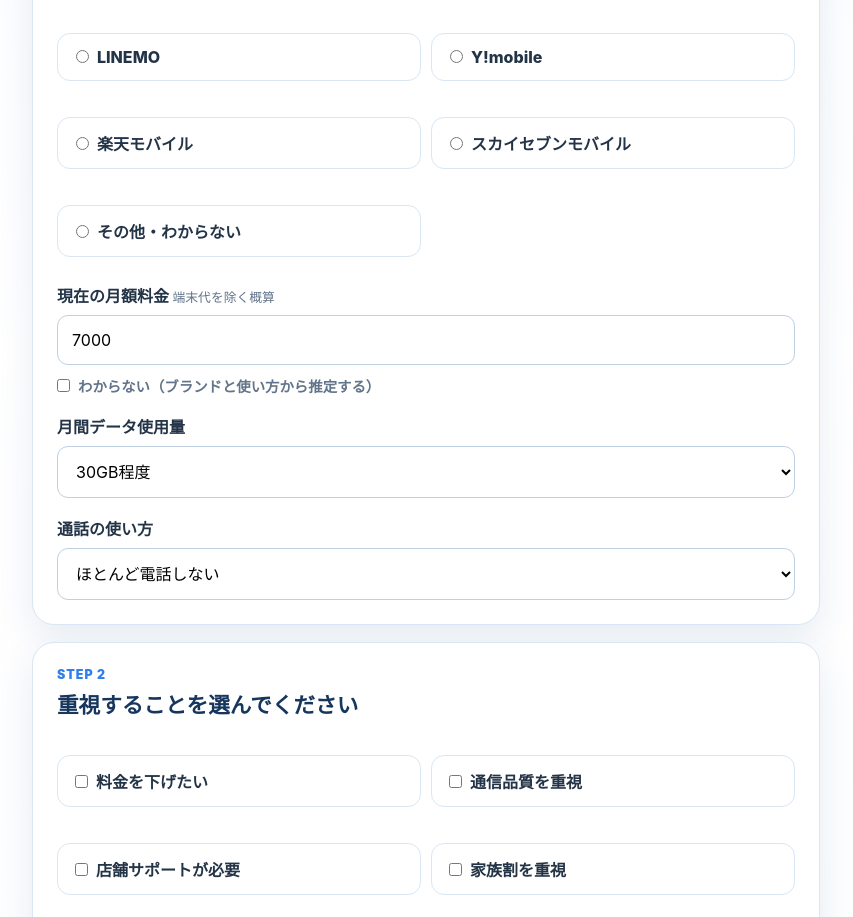
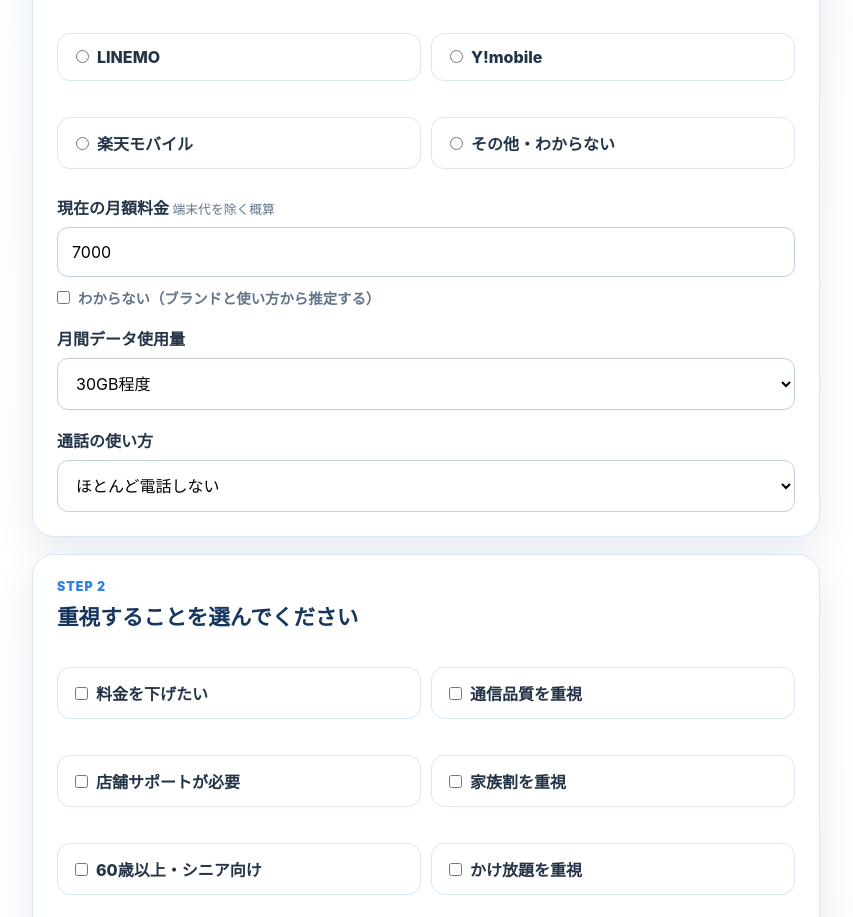
Before and after one commit to qulofune2020-ai/planfit, a plain HTML site: page index.html in a window 1280 px wide. Shown: the part 932-1849 px from the top of the page, without its empty margins (214-1067 px from the left). Drawn offline with Linux system fonts and the light colour scheme.

Commit message:
利用中の通信会社からスカイセブンモバイルを削除
Co-Authored-By: Claude Opus 5.5 <noreply@anthropic.com>
Claude-Session: https://claude.ai/code/session_012epTrywUEFodCxJZ6W6coK

```diff
--- a/index.html
+++ b/index.html
@@ -267,7 +267,6 @@ button:focus-visible,input:focus-visible,select:focus-visible,a:focus-visible,la
     <label class="brand-option"><input type="radio" name="carrier" value="LINEMO">LINEMO</label>
     <label class="brand-option"><input type="radio" name="carrier" value="Y!mobile">Y!mobile</label>
     <label class="brand-option"><input type="radio" name="carrier" value="楽天モバイル">楽天モバイル</label>
-    <label class="brand-option"><input type="radio" name="carrier" value="スカイセブンモバイル">スカイセブンモバイル</label>
     <label class="brand-option"><input type="radio" name="carrier" value="その他">その他・わからない</label>
   </div>
 
```
Also changed, not shown: README.md.
